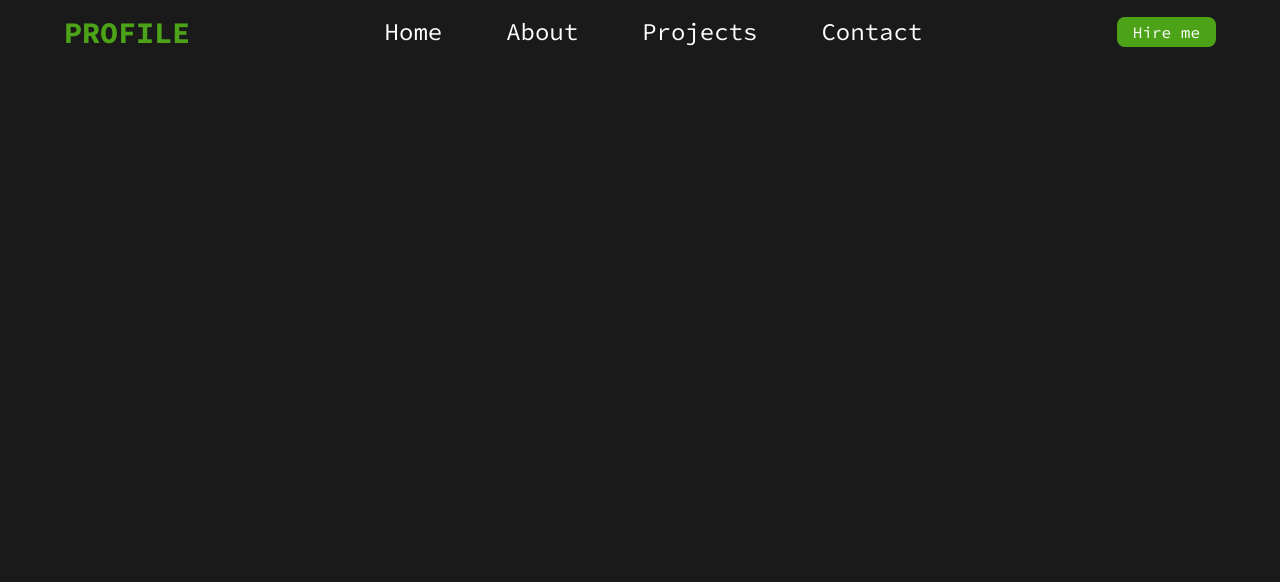
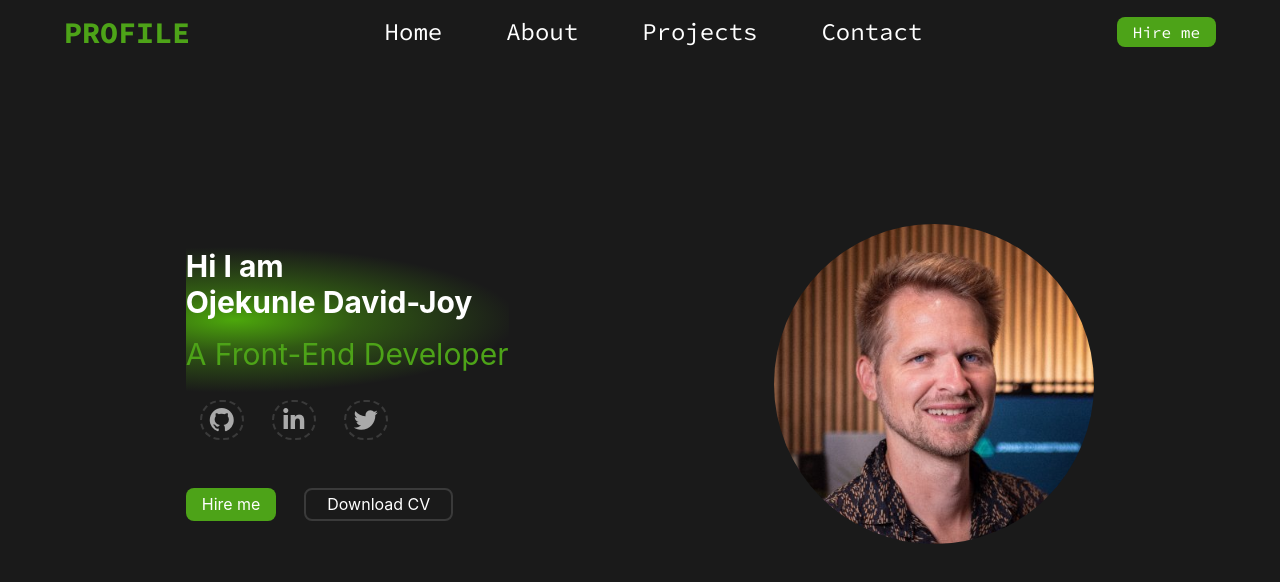
Before and after one commit to Daveed-dev/Portfolio2, a React (Vite) app in the folder vite-project/: page / in a window 1280 px wide. Shown: the top 582 px of the page. Built offline with nearby package versions, Linux system fonts and the light colour scheme.

Commit message:
Header commit

```diff
--- a/vite-project/src/App.jsx
+++ b/vite-project/src/App.jsx
@@ -1,11 +1,13 @@
 import React from 'react';
 import Navbar from './components/Navbar.jsx';
+import Header from './components/Header.jsx';
 import './index.css';
 
 const App = () => {
   return (
     <>
       <Navbar />
+      <Header />
     </>
   );
 };
--- /dev/null
+++ b/vite-project/src/components/Header.jsx
@@ -0,0 +1,73 @@
+import React from 'react';
+
+const Header = () => {
+  return (
+    <>
+      <header
+        className='h-[calc(100vh-4rem)] py-15
+       lg:py-40 px-20 lg:flex justify-evenly gap-40 header font-sans leading-none'
+      >
+        <div
+          className='headerImg w-60 md:w-80 mx-auto text-center
+         lg:hidden rounded-full '
+        >
+          <img
+            src='../profile-img.jpeg'
+            alt='ProfileImg'
+            className='w-full rounded-full'
+          />
+        </div>
+        <div
+          className='headerinfo text-white
+          bg-[radial-gradient(ellipse_55%_25%_at_15%_20%,rgba(82,183,10,0.9)_0%,rgba(82,183,10,0.4)_30%,transparent_70%)] lg:bg-[radial-gradient(ellipse_125%_25%_at_15%_23%,rgba(82,183,10,0.9)_0%,rgba(82,183,10,0.4)_30%,transparent_70%)] py-6 mx-8 lg:mx-0'
+        >
+          <h1 className='text-2xl lg:text-3xl font-bold'>
+            Hi I am <br /> Ojekunle David-Joy
+          </h1>
+          <p className='typing text-2xl lg:text-3xl text-[var(--gr-color)] py-2 lg:py-4'>
+            A Front-End Developer
+          </p>
+          <div className='headersocials flex space-x-7 mt-3 pl-3.5'>
+            <a
+              href='#'
+              className='w-9 h-8 lg:w-11 lg:h-10 rounded-full border-[2px] border-dashed border-[var(--light-dark)] flex items-center justify-center   hover:border-[var(--gray)] transition-all duration-300 ease-in-out'
+            >
+              <i className='fab fa-github text-xl text-[var(--gray)] lg:text-2xl '></i>
+            </a>
+            <a
+              href='#'
+              className='w-9 h-8 lg:w-11 lg:h-10 rounded-full border-[2px] border-dashed border-[var(--light-dark)] flex items-center justify-center   hover:border-[var(--gray)] transition-all duration-300 ease-in-out'
+            >
+              <i className='fab fa-linkedin-in text-xl text-[var(--gray)]  lg:text-2xl'></i>
+            </a>
+            <a
+              href='#'
+              className='w-9 h-8 lg:w-11 lg:h-10 rounded-full border-[2px] border-dashed border-[var(--light-dark)] flex items-center justify-center   hover:border-[var(--gray)] transition-all duration-300 ease-in-out'
+            >
+              <i className='fab fa-twitter text-xl text-[var(--gray)] lg:text-2xl'></i>
+            </a>
+          </div>
+          <div className='header-btns flex space-x-7 py-4 lg:py-12'>
+            <button className='nav-btn btn bg-[var(--gr-color)] text-white hover:bg-[var(--light-dark)] hover:text-[var(--gr-color)] '>
+              Hire me
+            </button>
+            <button className=' dl-btn bg-transparent hover:text-[var(--gray)] '>
+              <a href='/Ojekunle-David-Joy-CV.pdf' download>
+                Download CV
+              </a>
+            </button>
+          </div>
+        </div>
+        <div className='headerImg w-80 hidden lg:block rounded-full'>
+          <img
+            src='../profile-img.jpeg'
+            alt='ProfileImg'
+            className='w-full rounded-full'
+          />
+        </div>
+      </header>
+    </>
+  );
+};
+
+export default Header;
--- a/vite-project/src/components/Navbar.jsx
+++ b/vite-project/src/components/Navbar.jsx
@@ -1,15 +1,6 @@
 import React from 'react';
 
 const Navbar = () => {
-  const navLinks = document.querySelector('.nav-links');
-  // const bars = document.querySelector('.bars');
-  // const close = document.querySelector('.close');
-  // const openNav = () => {
-  //   bars.addEventListener('click', () => (navLinks.style.display = 'block'));
-  // };
-  // const closeNav = () => {
-  //   close.addEventListener('click', () => (navLinks.style.display = 'none'));
-  // };
   const [open, setOpen] = React.useState(false);
 
   return (
--- a/vite-project/src/index.css
+++ b/vite-project/src/index.css
@@ -13,6 +13,7 @@
   --wh-color: #ffffff;
   --gr-color: #4da318;
   --light-dark: #3a3a3a;
+  --gray: #aaaaaa;
 }
 
 body {
@@ -100,3 +101,37 @@ NAVBAR
     cursor: pointer;
   }
 }
+
+/*
+HEADER
+*/
+.dl-btn {
+  border: 2px solid var(--light-dark);
+  padding: 0.4rem 1.3rem;
+  border-radius: 0.5rem;
+  cursor: pointer;
+  transition: all 0.3s ease;
+}
+/* .typing {
+  border-right: solid 0.1rem var(--gr-color);
+
+  white-space: nowrap;
+  width: 0;
+  overflow: hidden;
+  animation:
+    typing 4s steps(18, end) forwards,
+    blink 0.8s step-end infinite;
+}
+@keyframes typing {
+  from {
+    width: 0;
+  }
+  to {
+    width: 100%;
+  }
+}
+@keyframes blink {
+  50% {
+    border-color: transparent;
+  }
+} */
```
Also changed, not shown: vite-project/profile-img.jpeg (added), 1 other file (tests, documents, lock files or other folders).
